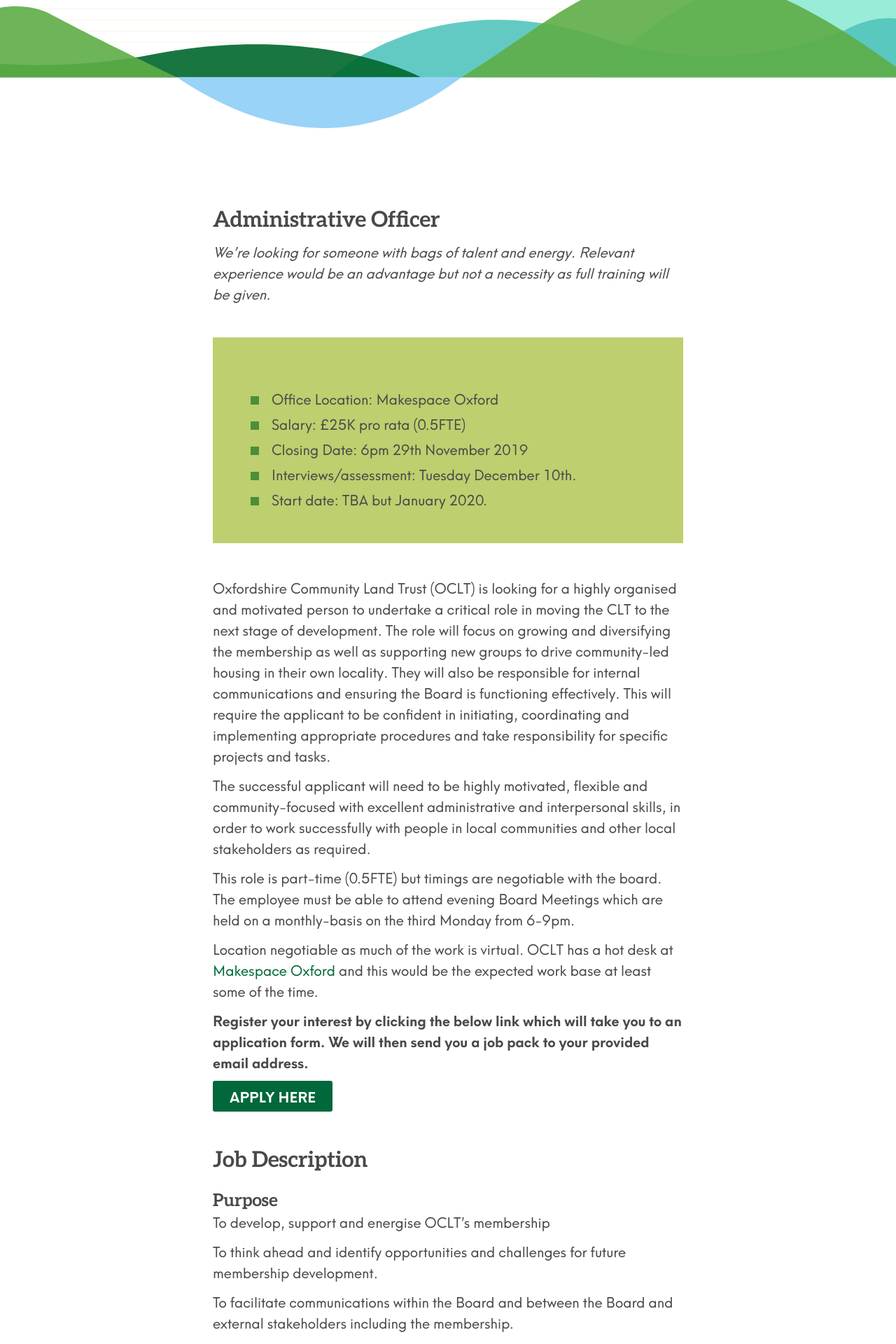
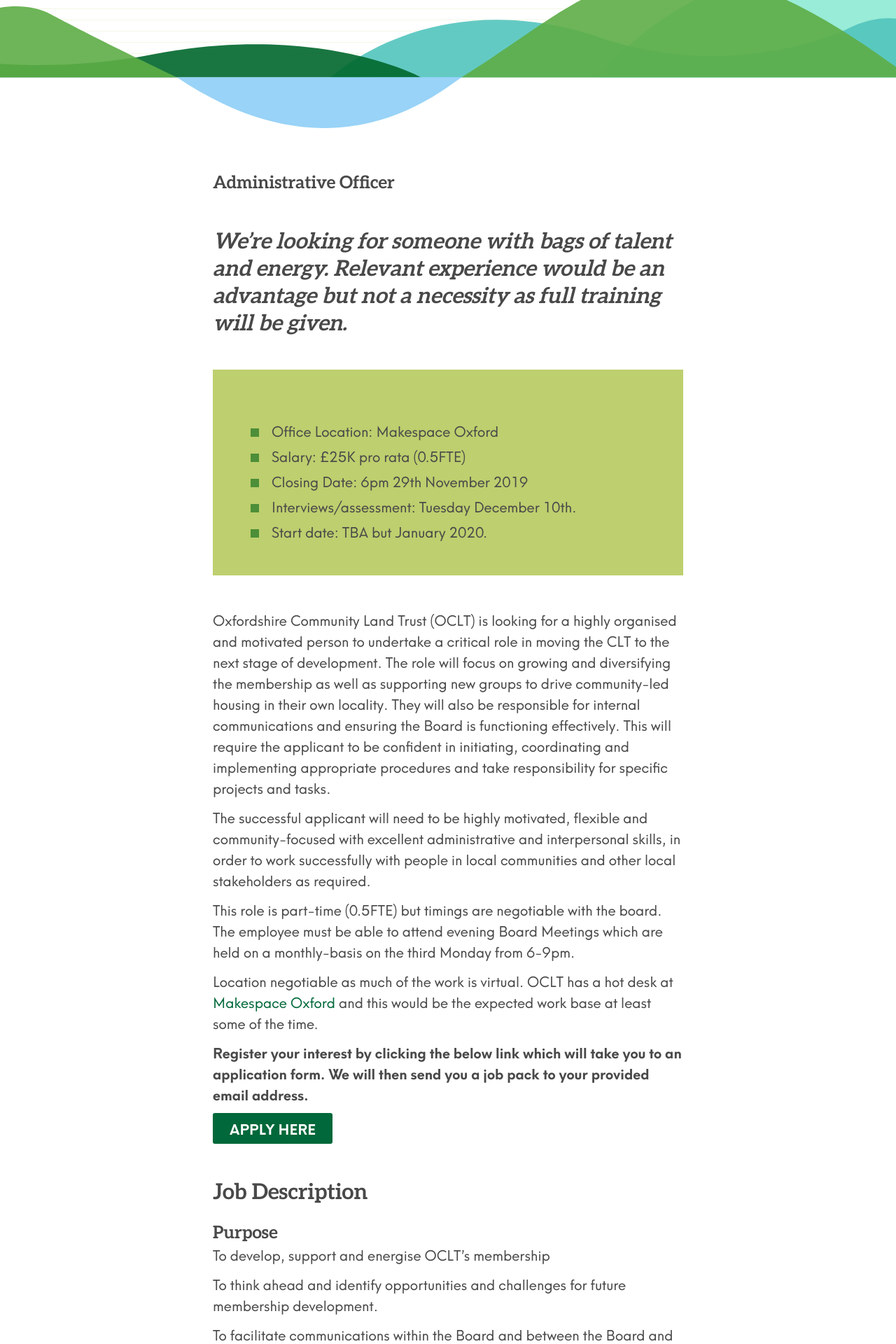
Before and after one commit to johnpuddephatt/oclt, a Jekyll site: the page built from _pages/jobs.md, in a window 1280 px wide. Shown: the part 362-2282 px from the top of the page at 70% size. Built offline with Jekyll 4.4.1, drawn with Linux system fonts in a browser that asks for light colours.

Commit message:
Update from Forestry.io Charlie Fisher updated _pages/jobs.md

```diff
--- a/_pages/jobs.md
+++ b/_pages/jobs.md
@@ -4,9 +4,9 @@ title: Jobs
 subtitle: Help us grow our membership and develop the organisation for its next phase.
 
 ---
-## Administrative Officer
+# Administrative Officer
 
-_We’re looking for someone with bags of talent and energy. Relevant experience would be an advantage but not a necessity as full training will be given._
+## _We’re looking for someone with bags of talent and energy. Relevant experience would be an advantage but not a necessity as full training will be given._
 
 <div class="pullout-box">
 
```
